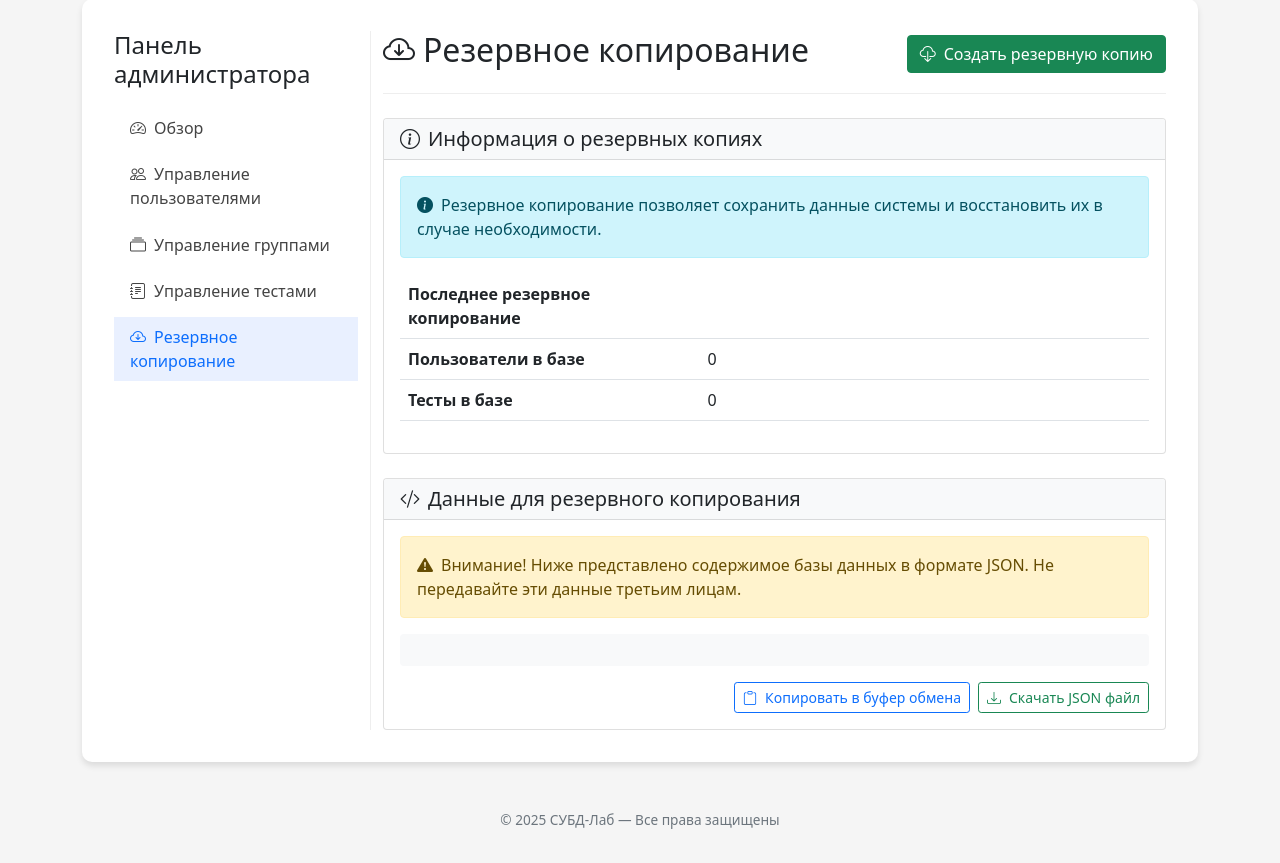
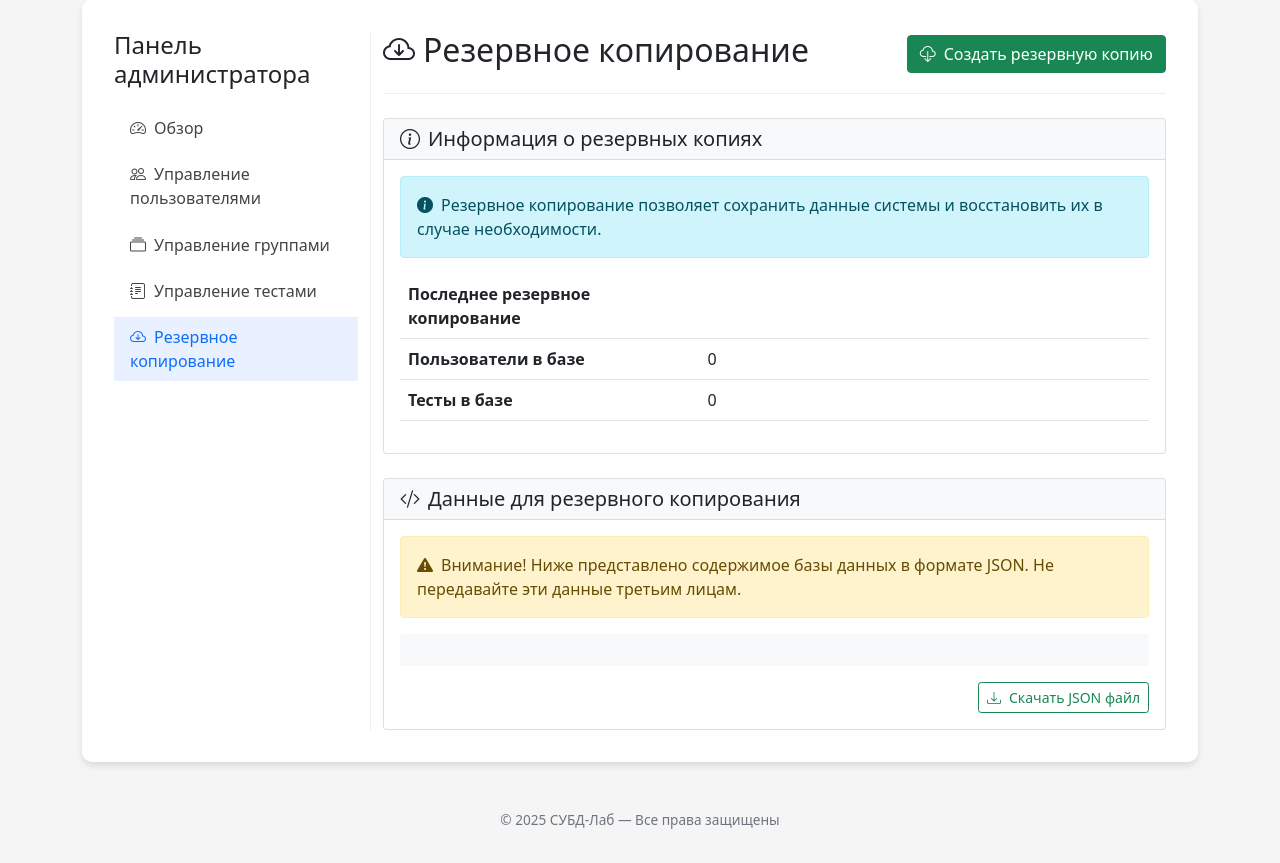
Before and after one commit to ArtemieDebaso/Code_1, a Flask app: template templates/admin/backup.html in a window 1280 px wide. Shown: the part 73-936 px from the top of the page. Run offline with Flask 3, Linux system fonts and the light colour scheme; the template is opened without the code that fills it, so the values that code supplies are empty.

Commit message:
Update backup.html

```diff
--- a/templates/admin/backup.html
+++ b/templates/admin/backup.html
@@ -81,9 +81,6 @@
                 </div>
 
                 <div class="mt-3 d-flex justify-content-end">
-                    <button class="btn btn-outline-primary btn-sm">
-                        <i class="bi bi-clipboard me-2"></i>Копировать в буфер обмена
-                    </button>
                     <button class="btn btn-outline-success btn-sm ms-2">
                         <i class="bi bi-download me-2"></i>Скачать JSON файл
                     </button>
```
